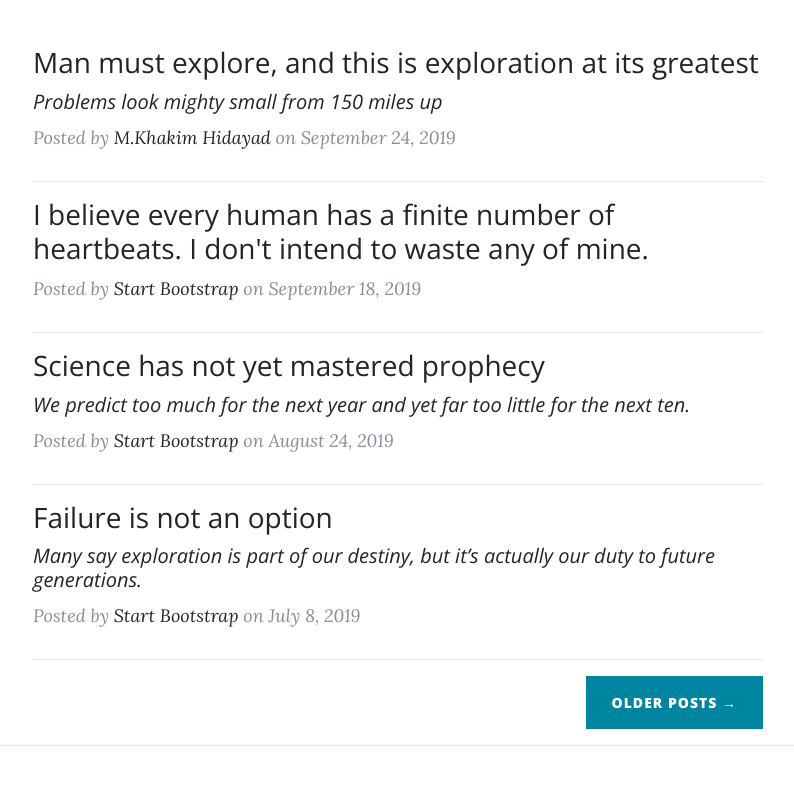
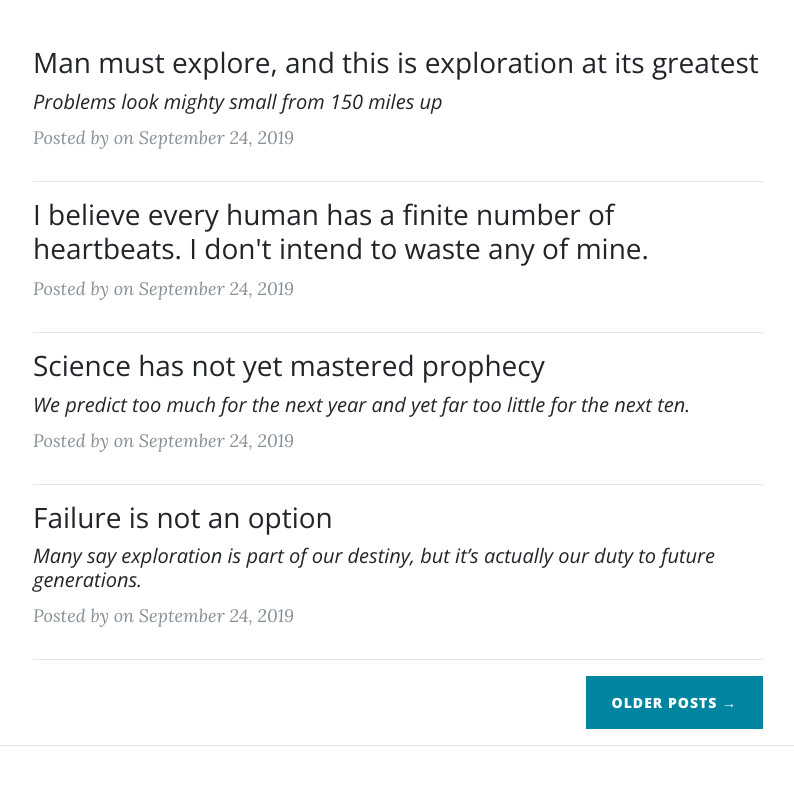
Before and after one commit to khakimh/tes, a website: page index.html in a window 1280 px wide. Shown: the part 440-1249 px from the top of the page, without its empty margins (242-1036 px from the left). Drawn offline with nearby package versions, Linux system fonts and the light colour scheme.

Commit message:
Update index.html

```diff
--- a/index.html
+++ b/index.html
@@ -80,9 +80,7 @@
               Problems look mighty small from 150 miles up
             </i></h5>
           </a>
-          <p class="post-meta">Posted by
-            <a href="#">M.Khakim Hidayad</a>
-            on September 24, 2019</p>
+          <p class="post-meta">Posted by on September 24, 2019</p>
         </div>
         <hr>
         <div class="post-preview">
@@ -91,9 +89,7 @@
               I believe every human has a finite number of heartbeats. I don't intend to waste any of mine.
             </strong></h2>
           </a>
-          <p class="post-meta">Posted by
-            <a href="#">Start Bootstrap</a>
-            on September 18, 2019</p>
+          <p class="post-meta">Posted by on September 24, 2019</p>
         </div>
         <hr>
         <div class="post-preview">
@@ -105,9 +101,7 @@
               We predict too much for the next year and yet far too little for the next ten.
             </i></h5>
           </a>
-          <p class="post-meta">Posted by
-            <a href="#">Start Bootstrap</a>
-            on August 24, 2019</p>
+          <p class="post-meta">Posted by on September 24, 2019</p>
         </div>
         <hr>
         <div class="post-preview">
@@ -119,9 +113,7 @@
               Many say exploration is part of our destiny, but it’s actually our duty to future generations.
             </i></h5>
           </a>
-          <p class="post-meta">Posted by
-            <a href="#">Start Bootstrap</a>
-            on July 8, 2019</p>
+          <p class="post-meta">Posted by on September 24, 2019</p>
         </div>
         <hr>
         <!-- Pager -->
```
